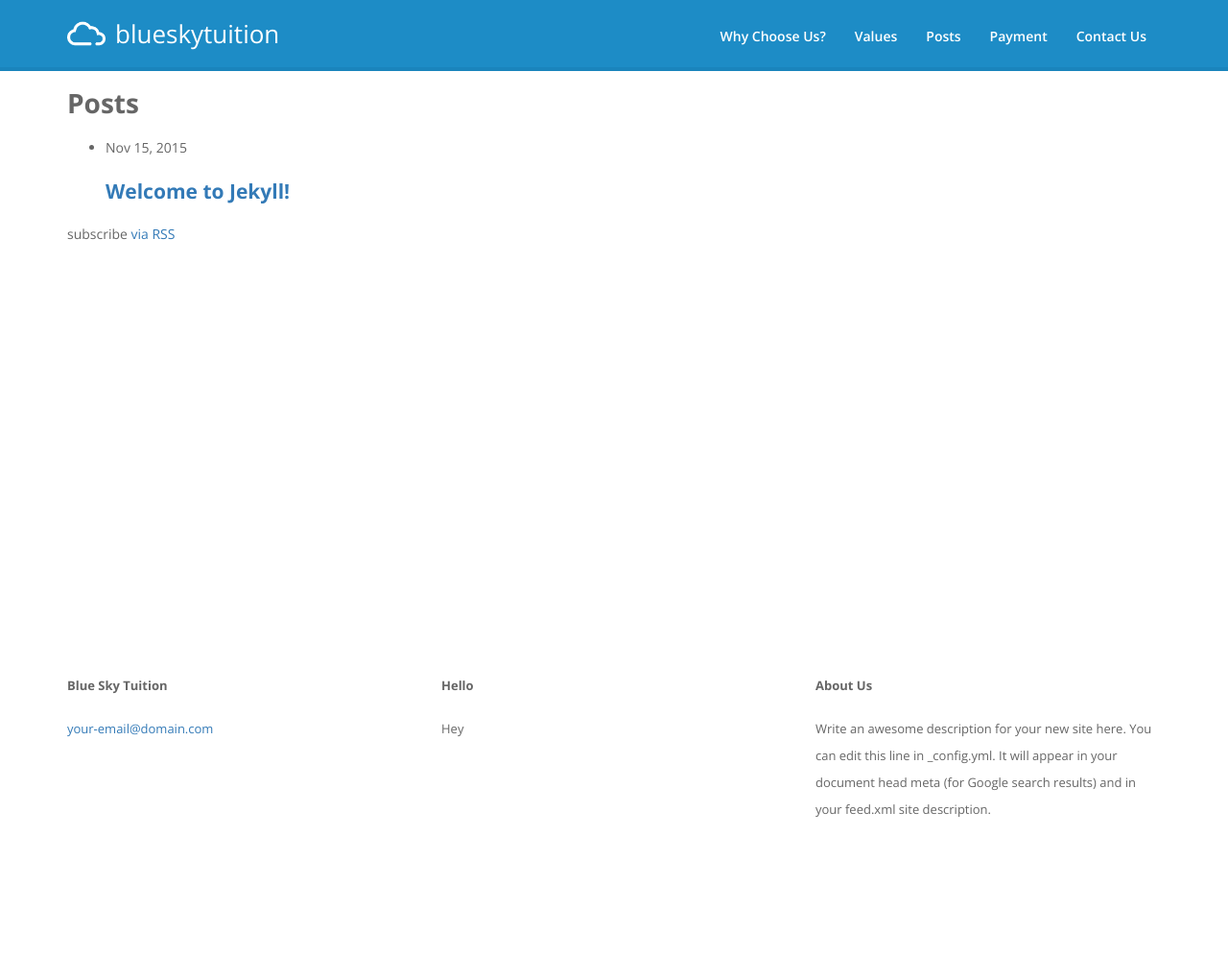
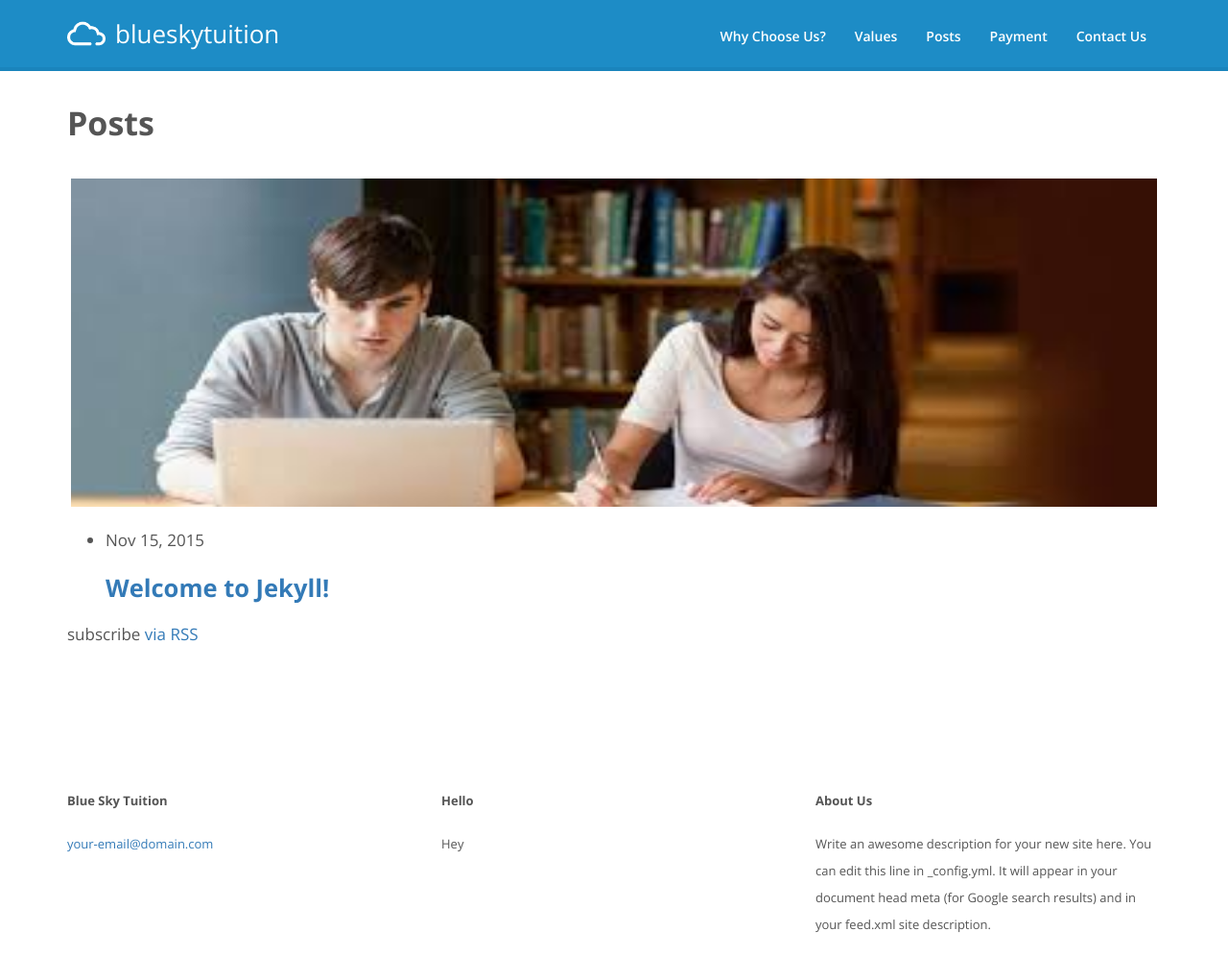
Before and after one commit to 01taylop/blue-sky-tuition, a Jekyll site: the page built from posts.md, in a window 1280 px wide. Shown: the whole page at 96% size. Built offline with Jekyll 4.4.1, drawn with Linux system fonts in a browser that asks for light colours; before the commit the page ends 900 px from its top, so only the background shows below that.

Commit message:
Add an image to the page template

```diff
--- a/_layouts/page.html
+++ b/_layouts/page.html
@@ -7,6 +7,8 @@ layout: default
     <h1 class="post-title">{{ page.title }}</h1>
   </header>
 
+  <img src="{{ site.baseurl }}/assets/home-image.jpg" class="page-feature" />
+
   <div class="post-content">
     {{ content }}
   </div>
--- a/_sass/_theme.scss
+++ b/_sass/_theme.scss
@@ -2,6 +2,6 @@ $header-bg: #1d8cc6;
 $header-color: #fff;
 $header-border: 4px solid #1a84bc;
 
-$font-color: #666;
+$font-color: #555;
 $font-size: 17px;
 $line-height: 28px;
--- a/_sass/partials/_base.scss
+++ b/_sass/partials/_base.scss
@@ -12,11 +12,11 @@ html,body {
 
 body {
   font-family: 'Open Sans', 'Helvetica Neue', Helvetica, Arial, sans-serif;
-  font-size: $font-size;
   font-size: 14px;
   font-weight: 400;
   line-height: 26px;
   min-width: 320px;
+  color: $font-color;
   background-color: #fff;
 
   -webkit-overflow-scrolling: touch;
@@ -24,8 +24,8 @@ body {
   -webkit-font-smoothing: antialiased;
   -moz-osx-font-smoothing: grayscale;
   @media (min-width: $screen-sm-min) {
+    font-size: $font-size;
     line-height: $line-height;
-    color: $font-color;
   }
 }
 
--- /dev/null
+++ b/_sass/partials/_pages.scss
@@ -0,0 +1,11 @@
+/* PAGES
+----------------------------------------------------------*/
+.post-title {
+  margin: 40px 0;
+}
+
+.page-feature {
+  width: 100%;
+  max-height: 350px;
+  border: 4px solid #fff;
+}
--- a/css/main.scss
+++ b/css/main.scss
@@ -10,5 +10,6 @@
   "mixins/all",
   "partials/base",
   "partials/header",
-  "partials/features"
+  "partials/features",
+  "partials/pages"
 ;
```
